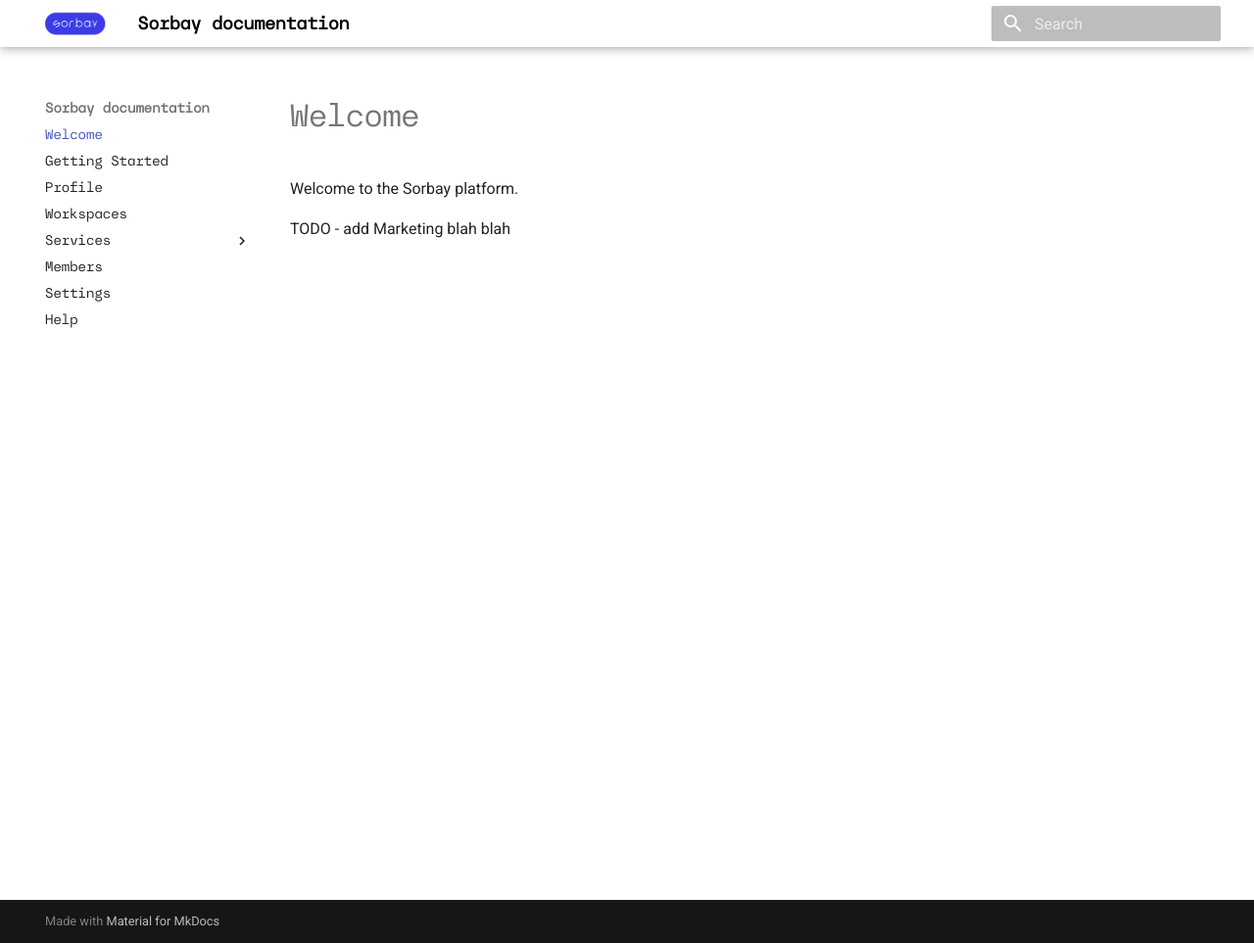
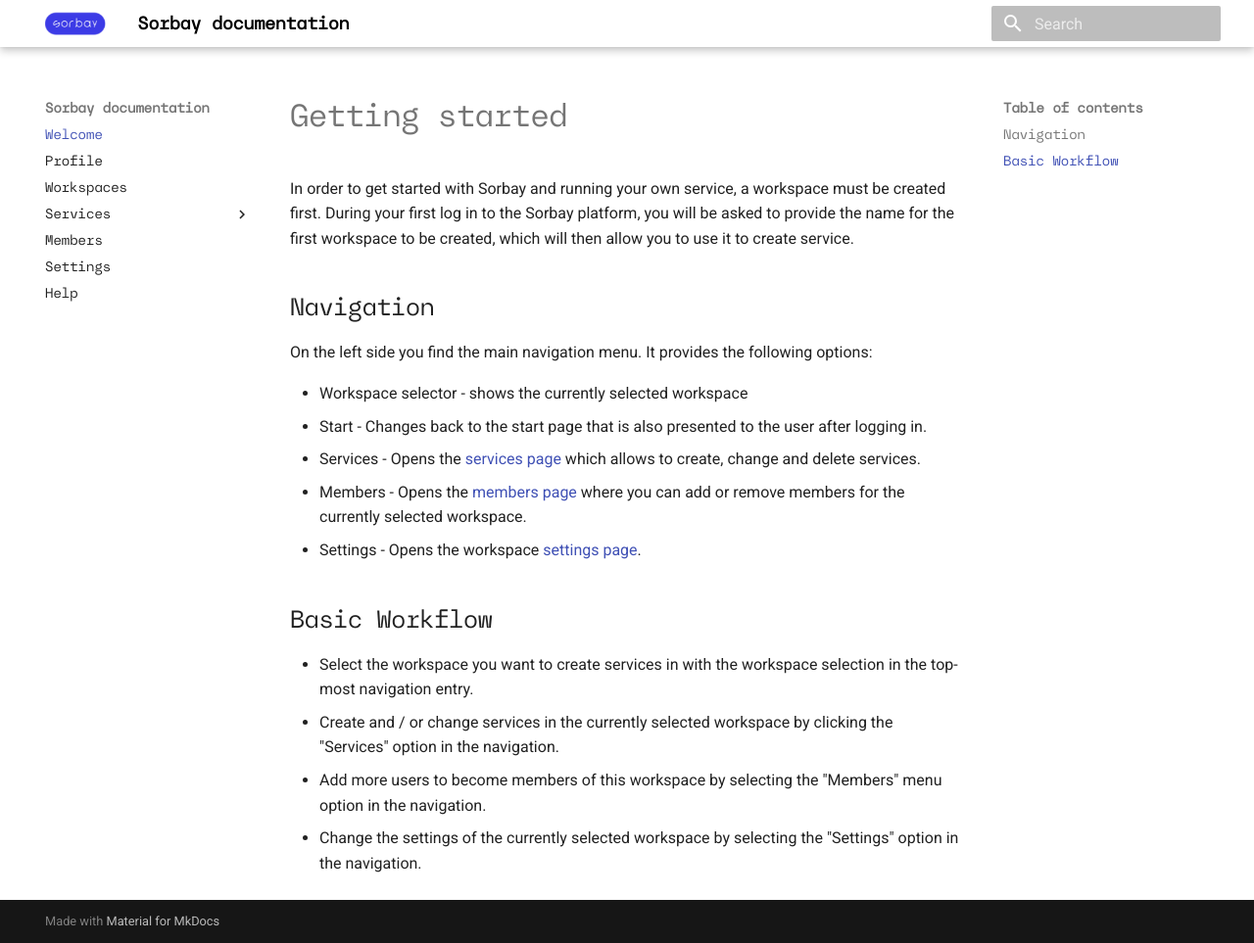
Before and after one commit to sorbay/sorbay-documentation, an MkDocs documentation site: the page built from docs/en/index.md, in a window 1280 px wide and 963 px high. Shown: the whole window at 98% size. Built offline with MkDocs 1.6.1 and Material for MkDocs 9.7.7, drawn with Linux system fonts in a browser that asks for light colours.

Commit message:
Replaced old index page with getting started

```diff
--- a/docs/en/index.md
+++ b/docs/en/index.md
@@ -1,5 +1,33 @@
-# Welcome
+# Getting started
 
-Welcome to the Sorbay platform.
+In order to get started with Sorbay and running your own service,
+a workspace must be created first. During your first log in to
+the Sorbay platform, you will be asked to provide the name for
+the first workspace to be created, which will then allow you to
+use it to create service.
 
-TODO - add Marketing blah blah
+## Navigation
+
+On the left side you find the main navigation menu. It provides
+the following options:
+
+* Workspace selector - shows the currently selected workspace
+* Start - Changes back to the start page that is also presented
+  to the user after logging in.
+* Services - Opens the [services page](services.md) which allows to create,
+  change and delete services.
+* Members - Opens the [members page](members.md) where you can add or remove
+  members for the currently selected workspace.
+* Settings - Opens the workspace [settings page](settings.md).
+
+
+## Basic Workflow
+
+* Select the workspace you want to create services in with the
+  workspace selection in the top-most navigation entry.
+* Create and / or change services in the currently selected
+  workspace by clicking the "Services" option in the navigation.
+* Add more users to become members of this workspace by selecting
+  the "Members" menu option in the navigation.
+* Change the settings of the currently selected workspace by
+  selecting the "Settings" option in the navigation.
--- a/mkdocs.yml
+++ b/mkdocs.yml
@@ -16,8 +16,7 @@
       lang: en                                      # Set language for search
 
 nav:
-  - 'Welcome': 'index.md'
-  - Getting Started: 'start.md'
+  - Welcome: 'index.md'
   - Profile: 'profile.md'
   - Workspaces: 'workspaces.md'
   - Services:
```
